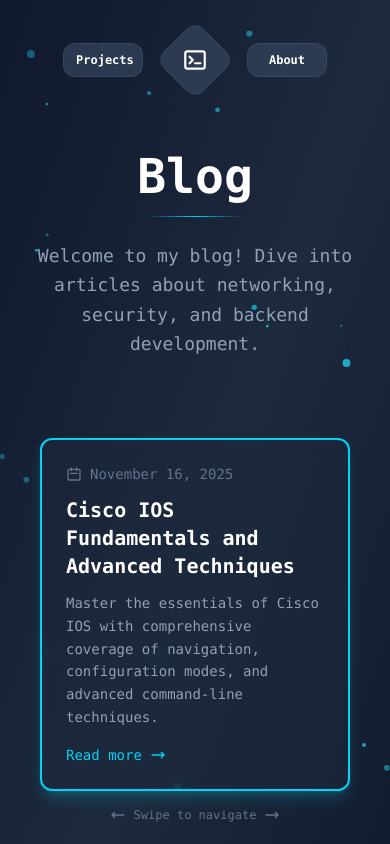
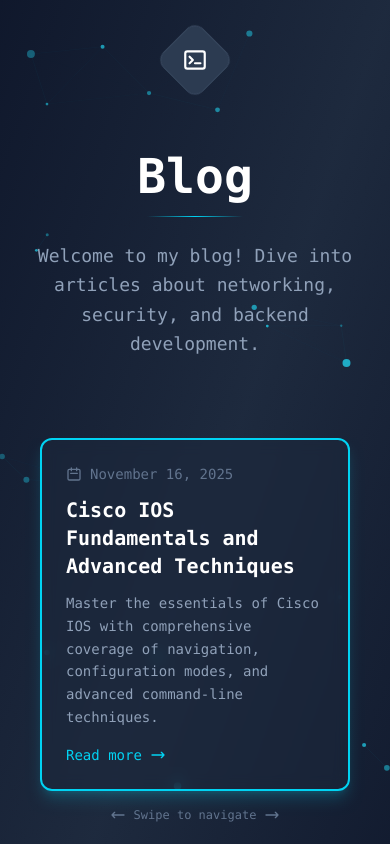
Before and after one commit to yanntroadec/personal-website, a Next.js app: page /blog in a window 390 px wide. Shown: the top 844 px of the page. Built offline with nearby package versions, Linux system fonts and the light colour scheme.

Commit message:
refactor: hide mobile navigation buttons

```diff
--- a/components/Header.tsx
+++ b/components/Header.tsx
@@ -59,20 +59,6 @@
   return (
     <div className="w-full flex justify-center pt-8 z-50 relative">
       <div className="relative flex items-center">
-        {/* Left navigation link (mobile only, hidden on home page) */}
-        {!isHomePage && navigationLinks.length >= 1 && (
-          <div className="md:hidden absolute right-20 flex items-center">
-            <Link
-              href={navigationLinks[0].href}
-              className="group/nav relative block bg-slate-700/80 backdrop-blur-sm border border-slate-600/50 rounded-xl px-3 py-2 hover:bg-cyan-400 hover:border-cyan-400 transition-all duration-300 hover:shadow-lg hover:shadow-cyan-400/50 w-20"
-            >
-              <span className="text-white group-hover/nav:text-slate-900 font-mono text-xs font-semibold transition-colors duration-300 whitespace-nowrap block text-center">
-                {navigationLinks[0].label}
-              </span>
-            </Link>
-          </div>
-        )}
-
         {/* Main home button (always visible and clickable to return home) */}
         <Link
           href="/"
@@ -102,20 +88,6 @@
             </svg>
           </span>
         </Link>
-
-        {/* Right navigation link (mobile only, hidden on home page) */}
-        {!isHomePage && navigationLinks.length >= 2 && (
-          <div className="md:hidden absolute left-20 flex items-center">
-            <Link
-              href={navigationLinks[1].href}
-              className="group/nav relative block bg-slate-700/80 backdrop-blur-sm border border-slate-600/50 rounded-xl px-3 py-2 hover:bg-cyan-400 hover:border-cyan-400 transition-all duration-300 hover:shadow-lg hover:shadow-cyan-400/50 w-20"
-            >
-              <span className="text-white group-hover/nav:text-slate-900 font-mono text-xs font-semibold transition-colors duration-300 whitespace-nowrap block text-center">
-                {navigationLinks[1].label}
-              </span>
-            </Link>
-          </div>
-        )}
 
         {/* Hover trigger area for menu (invisible, positioned to the right of home button) - Desktop only */}
         <div
```
